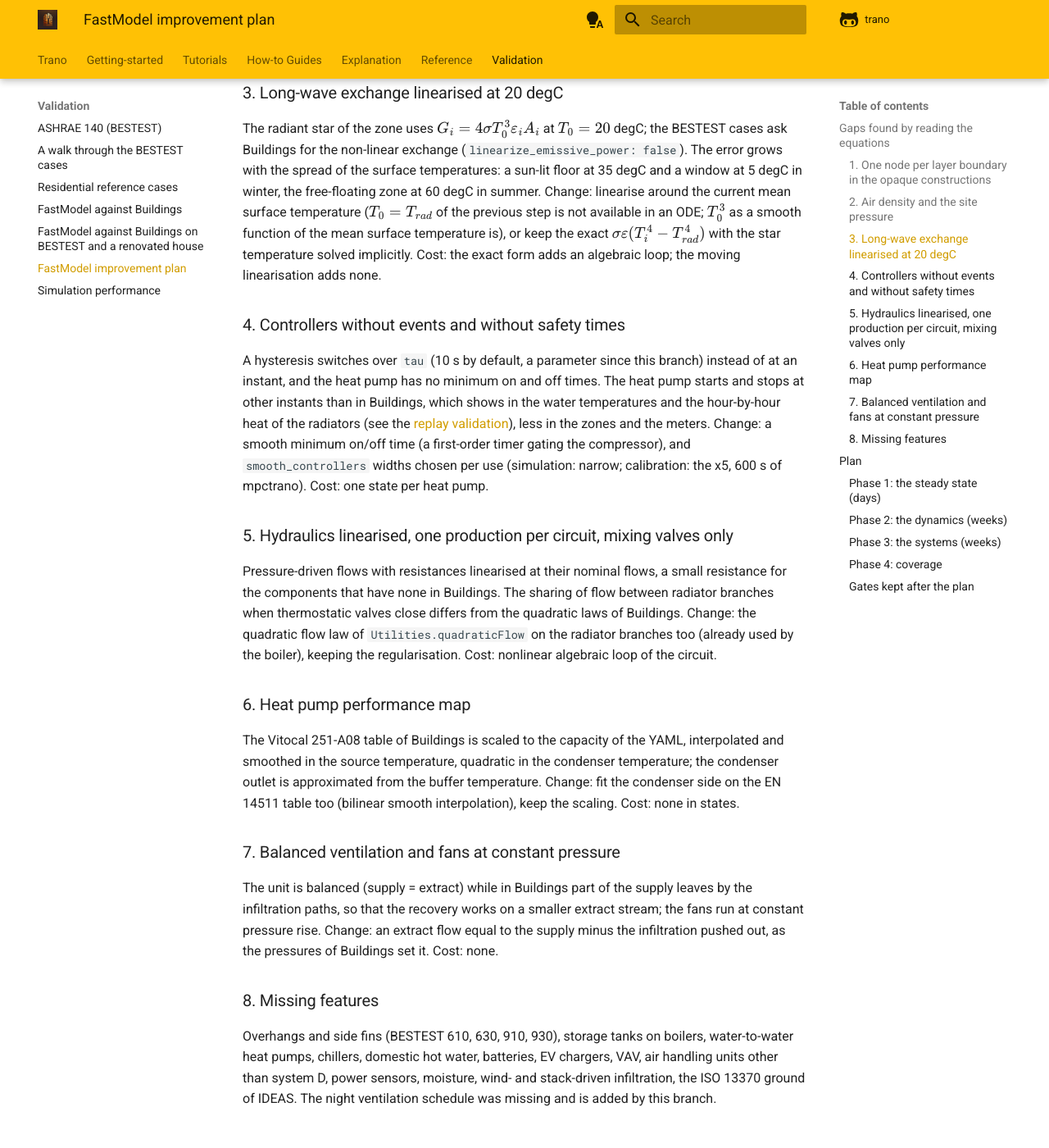
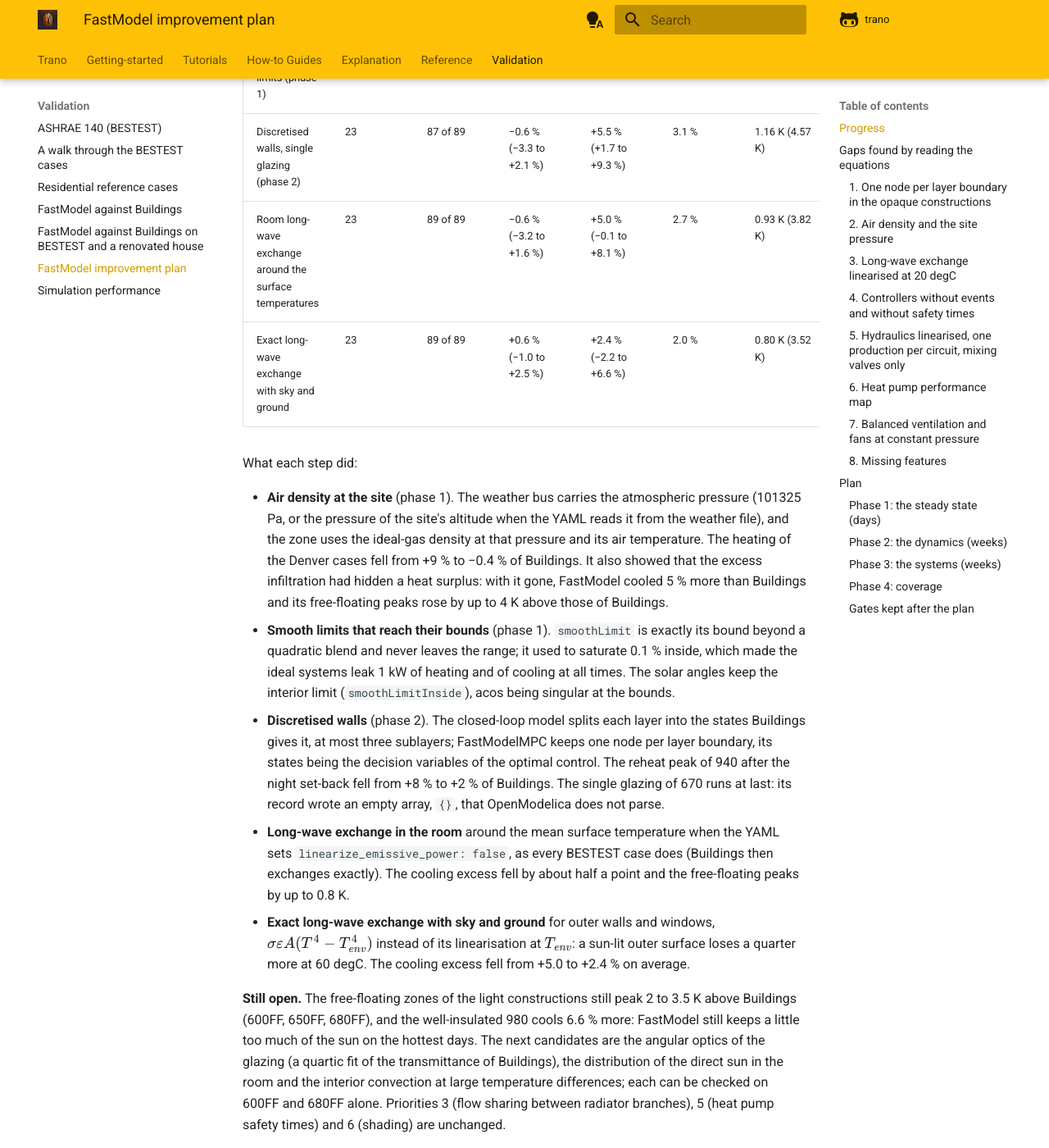
Before and after one commit to andoludo/trano, an MkDocs documentation site: the page built from docs/validation/fast_model_improvement_plan.md, in a window 1280 px wide and 1400 px high, scrolled down 2404 px. Shown: the whole window at 82% size. Built offline with MkDocs 1.6.1 and Material for MkDocs 9.7.7, drawn with Linux system fonts in a browser that asks for light colours; comment, search, counter and statistics services are not loaded; some of the changed text lies outside the part shown.

Commit message:
Improvement plan: progress of FastModel on BESTEST after each change of the library
A status column on the priorities and a progress section: what each change did and how FastModel compares
with the bands and with Buildings after it (KPIs inside their band 83 of 85 to 89 of 89, annual heating
+9.0 % to +0.6 % of Buildings on average, cooling +3.1 % to +2.4 %), and what is still open (free-floating
peaks of the light constructions up to 3.5 K above Buildings).

Co-Authored-By: Claude Opus 5.5 <noreply@anthropic.com>
Claude-Session: https://claude.ai/code/session_01AxNK5XGSLybqEFSBZZysc8

```diff
--- a/docs/validation/fast_model_improvement_plan.md
+++ b/docs/validation/fast_model_improvement_plan.md
@@ -13,18 +13,62 @@ house, it stays within 1 % of the meters and 5 % of the sensitivities, except wh
 flow of the circuit (set point response 0.80). Two defects were fixed during the study: the night ventilation that
 FastModel dropped and the 1 kW leak of its ideal systems.
 
-| Priority | Change | Evidence in the study | Cost | Closed when |
-|---|---|---|---|---|
-| 1 | Air density from the site pressure | 940: about 140 of the +186 kWh; infiltration responses 1.12 to 1.30 in Denver, 0.95 in Uccle | one expression, no state | 940 heating within 5 % of Buildings, infiltration ratios 0.9 to 1.1 |
-| 2 | Discretise the layers (`number_of_states`) | 940: night heating 53 against 3 kWh, reheat peak +12 %; mass responses 1.13 to 1.45; sun-space +0.53 K | states: 4 to about 12 per heavy wall | 940 peak within 5 %, 950FF mass ratios 0.9 to 1.1, sun-space bias within 0.2 K |
-| 3 | Quadratic flow laws on the radiator branches | house, set point +1 K: response 0.80, bedrooms +10 to 20 % of heat; radiators x0.7: 1.41 | an algebraic loop in the circuit (closed loop only) | set point and radiator ratios 0.9 to 1.1, bedroom NMBE within 5 % |
-| 4 | Long-wave exchange around the current surface temperatures | sun-space: 0.87 K RMSE, highest temperature +0.4 K | none (moving linearisation) | sun-space RMSE below 0.5 K |
-| 5 | Exact smooth limits, heat pump safety times | ideal systems leaked 1 kW (fixed by rescaling); −11 W overshoot; buffer and supply peak responses 1.33 to 4.5 | one state per heat pump | no saturated controller output above 1e-6 of its range; peak ratios 0.8 to 1.2 |
-| 6 | Shading, unbalanced ventilation, wind- and stack-driven infiltration, ISO 13370 ground | BESTEST 610, 630, 910, 930 not runnable; supply air 0.3 K warm | per feature | the four shading cases inside the BESTEST bands |
+| Priority | Change | Evidence in the study | Cost | Closed when | Status |
+|---|---|---|---|---|---|
+| 1 | Air density from the site pressure | 940: about 140 of the +186 kWh; infiltration responses 1.12 to 1.30 in Denver, 0.95 in Uccle | one expression, no state | 940 heating within 5 % of Buildings, infiltration ratios 0.9 to 1.1 | done (phase 1) |
+| 2 | Discretise the layers (`number_of_states`) | 940: night heating 53 against 3 kWh, reheat peak +12 %; mass responses 1.13 to 1.45; sun-space +0.53 K | states: 4 to about 12 per heavy wall | 940 peak within 5 %, 950FF mass ratios 0.9 to 1.1, sun-space bias within 0.2 K | done (phase 2) |
+| 3 | Quadratic flow laws on the radiator branches | house, set point +1 K: response 0.80, bedrooms +10 to 20 % of heat; radiators x0.7: 1.41 | an algebraic loop in the circuit (closed loop only) | set point and radiator ratios 0.9 to 1.1, bedroom NMBE within 5 % | open |
+| 4 | Long-wave exchange around the current surface temperatures | sun-space: 0.87 K RMSE, highest temperature +0.4 K | none (moving linearisation) | sun-space RMSE below 0.5 K | done: room exchange around the surface temperatures, exact sky exchange |
+| 5 | Exact smooth limits, heat pump safety times | ideal systems leaked 1 kW (fixed by rescaling); −11 W overshoot; buffer and supply peak responses 1.33 to 4.5 | one state per heat pump | no saturated controller output above 1e-6 of its range; peak ratios 0.8 to 1.2 | smooth limits done (phase 1), safety times open |
+| 6 | Shading, unbalanced ventilation, wind- and stack-driven infiltration, ISO 13370 ground | BESTEST 610, 630, 910, 930 not runnable; supply air 0.3 K warm | per feature | the four shading cases inside the BESTEST bands | open |
 
 The [study](fast_model_study.md) is the yardstick: each change is merged with its run of
 `python -m validation.fast_model` (the workflow `fast_model_study.yaml`) and the BESTEST run of FastModel, and the
 tables of the study and of the [BESTEST page](bestest.md) are rendered from the new results.
+
+## Progress
+
+The first phases are in the library (`trano/library/FastModel.mo`, its templates and `library.json`). Every step
+kept the models smooth and without events, and every FastModel model still exports to CasADi with rumoca
+(`tests/test_fast_model.py`). Each step was measured on the BESTEST cases FastModel can describe (23 of 27: the four
+with shading are left out) against the band of the standard and against the values of Buildings for the same YAML:
+
+| Library | Cases | KPIs inside their band | Annual heating against Buildings, mean (range) | Annual cooling against Buildings, mean (range) | Loads, mean gap | Free-floating temperatures, mean gap (largest) |
+|---|---|---|---|---|---|---|
+| Before (first FastModel run) | 22 | 83 of 85 | +9.0 % (+5.0 to +20.4 %) | +3.1 % (+1.5 to +4.3 %) | 5.6 % | 0.48 K (1.49 K) |
+| Air density, exact smooth limits (phase 1) | 22 | 85 of 85 | −0.4 % (−3.6 to +2.6 %) | +5.5 % (+3.0 to +9.2 %) | 3.4 % | 1.04 K (4.39 K) |
+| Discretised walls, single glazing (phase 2) | 23 | 87 of 89 | −0.6 % (−3.3 to +2.1 %) | +5.5 % (+1.7 to +9.3 %) | 3.1 % | 1.16 K (4.57 K) |
+| Room long-wave exchange around the surface temperatures | 23 | 89 of 89 | −0.6 % (−3.2 to +1.6 %) | +5.0 % (−0.1 to +8.1 %) | 2.7 % | 0.93 K (3.82 K) |
+| Exact long-wave exchange with sky and ground | 23 | 89 of 89 | +0.6 % (−1.0 to +2.5 %) | +2.4 % (−2.2 to +6.6 %) | 2.0 % | 0.80 K (3.52 K) |
+
+What each step did:
+
+* **Air density at the site** (phase 1). The weather bus carries the atmospheric pressure (101325 Pa, or the pressure
+  of the site's altitude when the YAML reads it from the weather file), and the zone uses the ideal-gas density at
+  that pressure and its air temperature. The heating of the Denver cases fell from +9 % to −0.4 % of Buildings.
+  It also showed that the excess infiltration had hidden a heat surplus: with it gone, FastModel cooled 5 % more
+  than Buildings and its free-floating peaks rose by up to 4 K above those of Buildings.
+* **Smooth limits that reach their bounds** (phase 1). `smoothLimit` is exactly its bound beyond a quadratic blend
+  and never leaves the range; it used to saturate 0.1 % inside, which made the ideal systems leak 1 kW of heating
+  and of cooling at all times. The solar angles keep the interior limit (`smoothLimitInside`), acos being singular
+  at the bounds.
+* **Discretised walls** (phase 2). The closed-loop model splits each layer into the states Buildings gives it, at most
+  three sublayers; FastModelMPC keeps one node per layer boundary, its states being the decision variables of the
+  optimal control. The reheat peak of 940 after the night set-back fell from +8 % to +2 % of Buildings. The single
+  glazing of 670 runs at last: its record wrote an empty array, `{}`, that OpenModelica does not parse.
+* **Long-wave exchange in the room** around the mean surface temperature when the YAML sets
+  `linearize_emissive_power: false`, as every BESTEST case does (Buildings then exchanges exactly). The cooling
+  excess fell by about half a point and the free-floating peaks by up to 0.8 K.
+* **Exact long-wave exchange with sky and ground** for outer walls and windows,
+  \(\sigma\varepsilon A (T^4 - T_{env}^4)\) instead of its linearisation at \(T_{env}\): a sun-lit outer surface
+  loses a quarter more at 60 degC. The cooling excess fell from +5.0 to +2.4 % on average.
+
+**Still open.** The free-floating zones of the light constructions still peak 2 to 3.5 K above Buildings (600FF,
+650FF, 680FF), and the well-insulated 980 cools 6.6 % more: FastModel still keeps a little too much of the sun on
+the hottest days. The next candidates are the angular optics of the glazing (a quartic fit of the transmittance of
+Buildings), the distribution of the direct sun in the room and the interior convection at large temperature
+differences; each can be checked on 600FF and 680FF alone. Priorities 3 (flow sharing between radiator branches), 5
+(heat pump safety times) and 6 (shading) are unchanged.
 
 ## Gaps found by reading the equations
 
```
